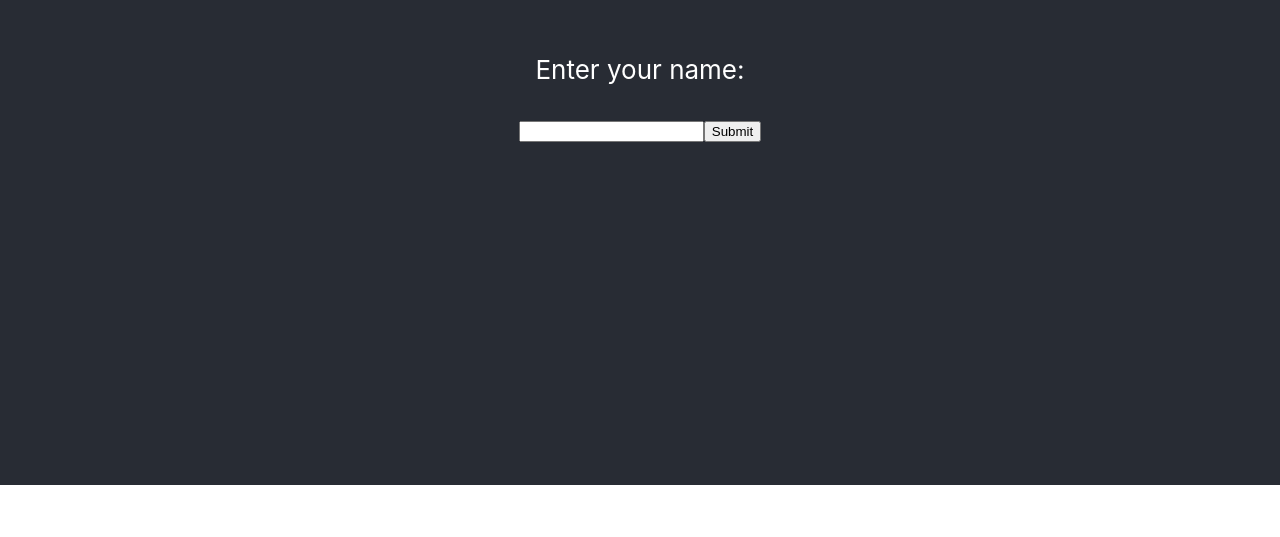
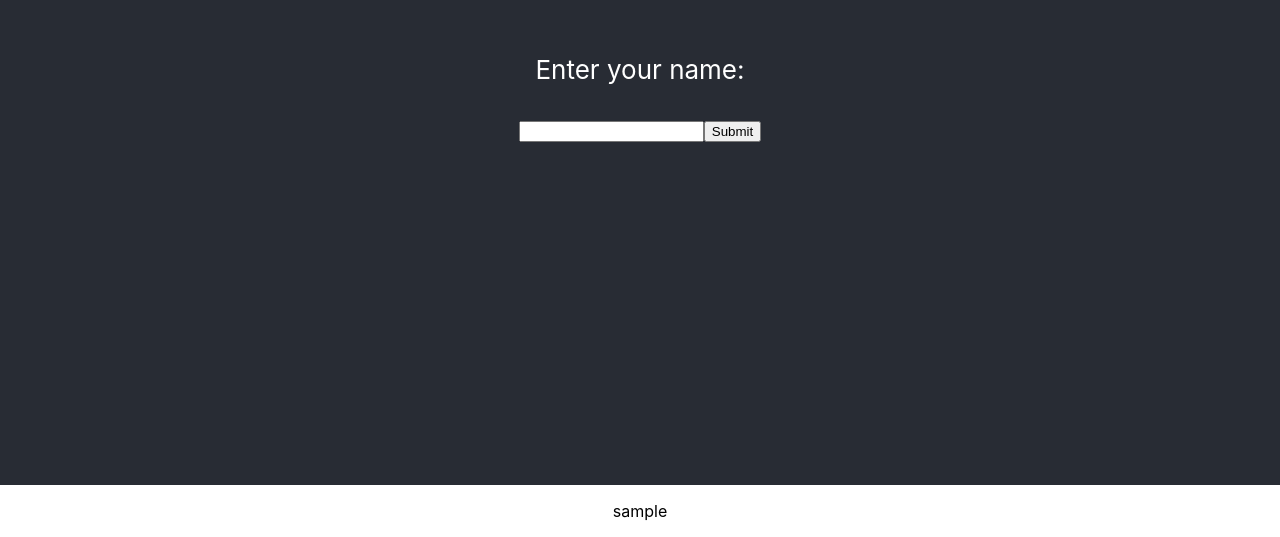
Before and after one commit to M-Loyola/react-final-exam, a React (Create React App) app in the folder react-final-exam/: page / in a window 1280 px wide. Shown: the part 315-852 px from the top of the page. Before the commit the page ends 800 px from the top, so only its background shows below. Built offline with nearby package versions, Linux system fonts and the light colour scheme.

Commit message:
(REACT-EXAM): Modify App and add Cars component

```diff
--- a/react-final-exam/src/App.js
+++ b/react-final-exam/src/App.js
@@ -1,5 +1,6 @@
 import logo from './logo.svg';
 import Hello from './components/Hello';
+import Cars from './components/Cars';
 import './App.css';
 
 function App() {
@@ -8,6 +9,7 @@ function App() {
       <header className="App-header">
         <Hello/>
       </header>
+      <Cars/>
     </div>
   );
 }
--- /dev/null
+++ b/react-final-exam/src/components/Cars.js
@@ -0,0 +1,10 @@
+const Cars = () => {
+    const Cars = ["Ford", "BMW", "Audi"]
+    return (
+        <>
+        <p>sample</p>
+        </>
+    );
+}
+
+export default Cars;
```
